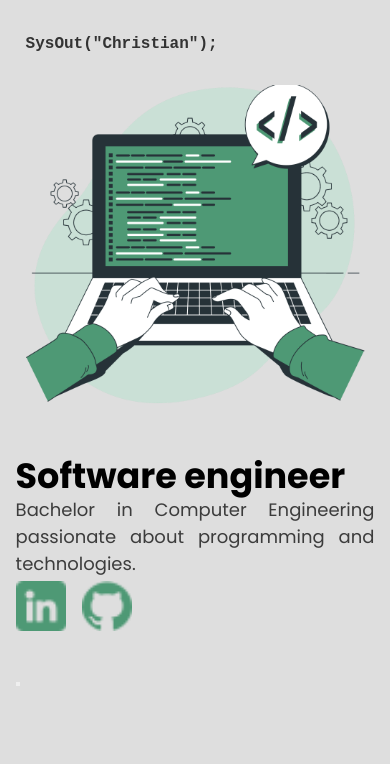
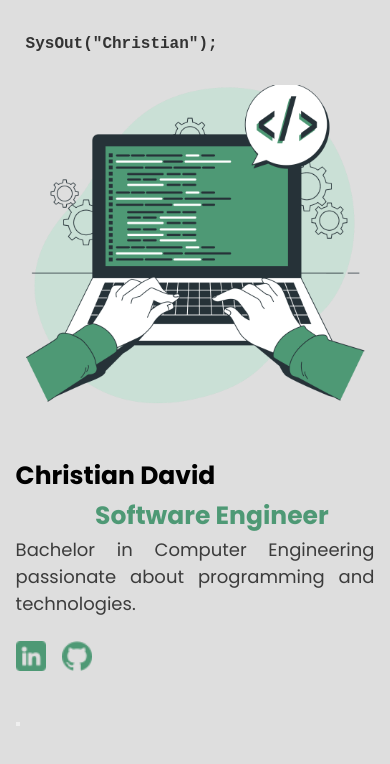
Before and after one commit to chrisxseven/christian, a plain HTML site: page index.html in a window 390 px wide. Drawn offline with nearby package versions, Linux system fonts and the light colour scheme.

Commit message:
feat: mobile ajusted

```diff
--- a/css/style.css
+++ b/css/style.css
@@ -160,6 +160,12 @@ section.topo-do-site .flex {
     font-size: 38px;
     line-height: 40px;
 }
+
+.topo-do-site h1 span{
+    color: #4E9975;
+
+}
+
 
 .topo-do-site p {
     font-size: 18px;
@@ -630,7 +636,7 @@ section.contato {
     }
 
     h4 {
-        font-size: 25px;
+        font-size: 30px;
     }
 
     .topo-do-site .flex {
@@ -660,7 +666,7 @@ section.contato {
     }
 
     .topo-do-site h1 {
-        font-size: 35px;
+        font-size: 25px;
     }
 
     section .img-topo-site img {
@@ -668,7 +674,7 @@ section.contato {
     }
 
     .home_social-icon img {
-        width: 50px;
+        width: 30px;
     }
 
     /*sobre-topo*/
--- a/index.html
+++ b/index.html
@@ -50,7 +50,7 @@
             <div class="interface">
                 <div class="flex">
                     <div class="txt-topo-site">
-                        <h1>Software engineer</h1>
+                        <h1>Christian David<br> &nbsp; &nbsp;&nbsp;&nbsp;&nbsp;&nbsp;&nbsp;&nbsp;&nbsp;&nbsp;&nbsp;&nbsp;&nbsp;&nbsp;<span>Software Engineer</span></h1>
                         <p>Bachelor in Computer Engineering passionate about programming and technologies.</p>
                         <div class="home_social">
                             <a href="https://www.linkedin.com/in/christiandavidd/" class="home_social-icon"
```
